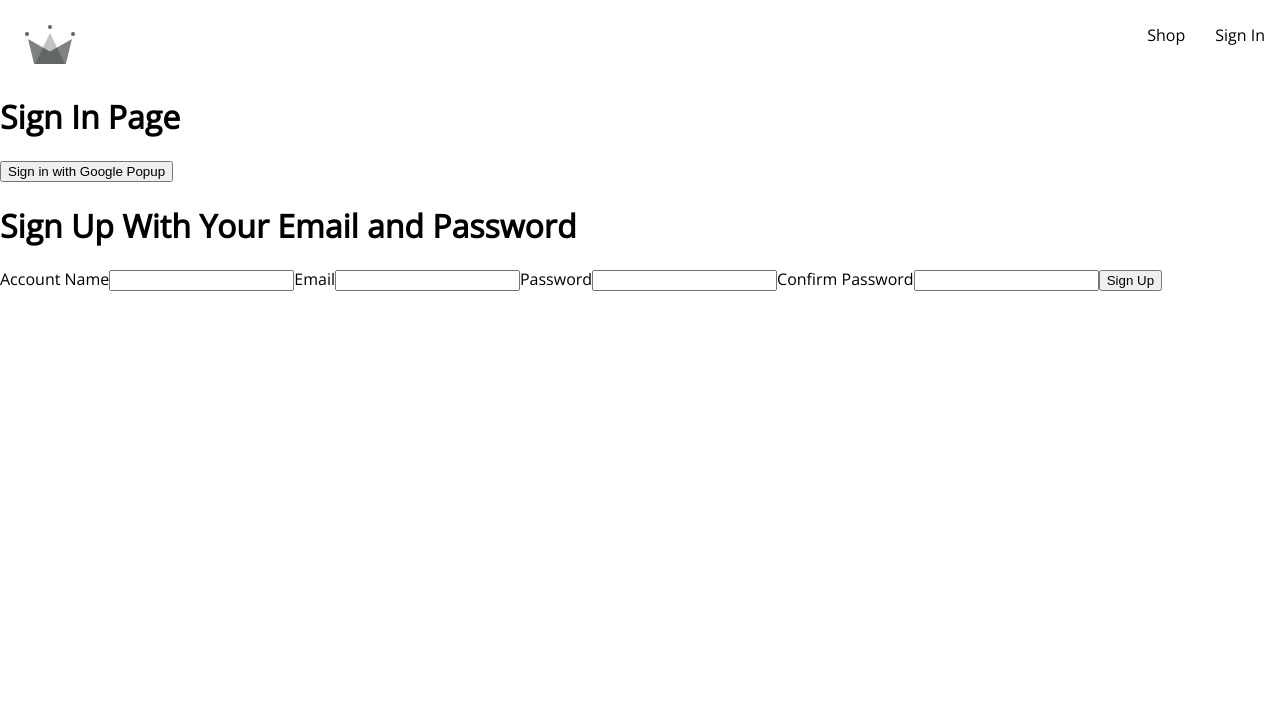
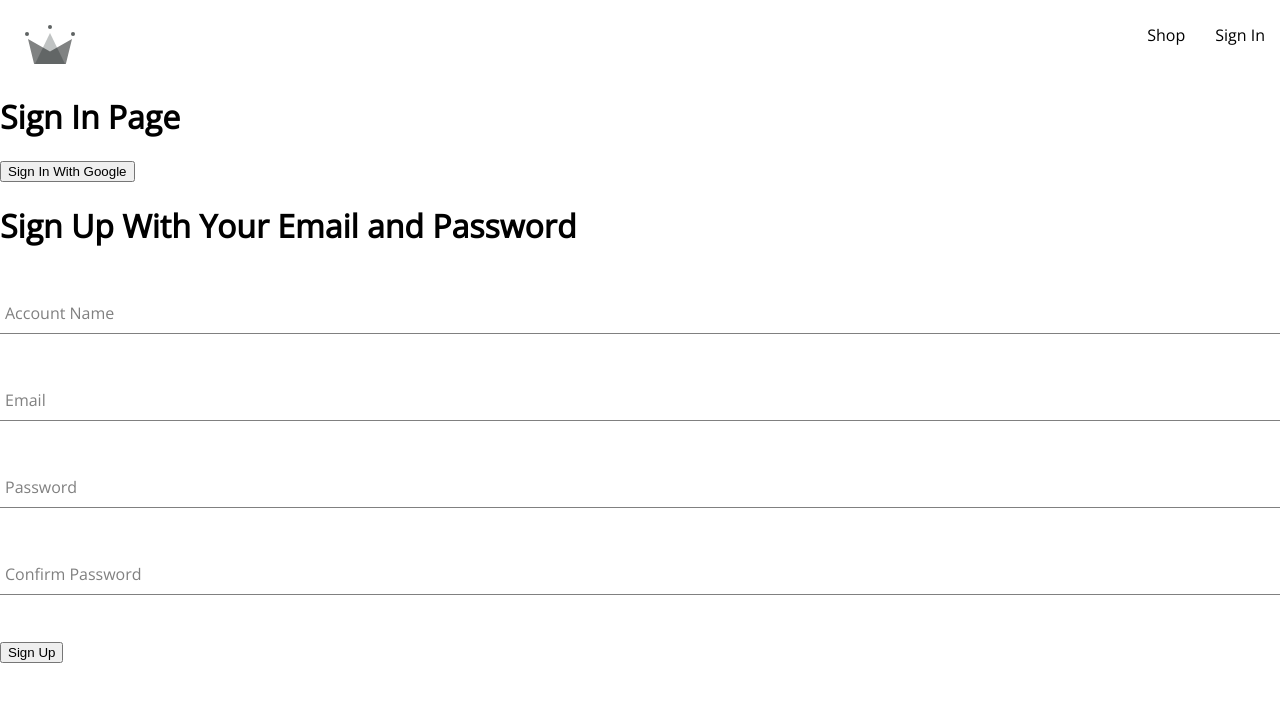
Before and after one commit to tduyphat/Drip_Store_E_Commerce, a React (Create React App) app: page /sign-in in a window 1280 px wide. Shown: the top 702 px of the page. Built offline with nearby package versions, Linux system fonts and the light colour scheme.

Commit message:
add sign in form

```diff
--- /dev/null
+++ b/src/components/form-input/form-input.component.jsx
@@ -0,0 +1,19 @@
+import './form-input.styles.scss'
+
+const FormInput = ({ label, inputOptions }) => {
+    return (
+        <div className="group">
+            <input className="form-input" {...inputOptions} />
+            {label && (
+                <label
+                    className={`${inputOptions.value.length ? 'shrink' : ''
+                        } form-input-label`}
+                >
+                    {label}
+                </label>
+            )}
+        </div>
+    )
+}
+
+export default FormInput;
--- /dev/null
+++ b/src/components/form-input/form-input.styles.scss
@@ -0,0 +1,54 @@
+$sub-color: grey;
+$main-color: black;
+
+@mixin shrinkLabel {
+  top: -14px;
+  font-size: 12px;
+  color: $main-color;
+}
+
+.group {
+  position: relative;
+  margin: 45px 0;
+
+  .form-input {
+    background: none;
+    background-color: white;
+    color: $sub-color;
+    font-size: 18px;
+    padding: 10px 10px 10px 5px;
+    display: block;
+    width: 100%;
+    border: none;
+    border-radius: 0;
+    border-bottom: 1px solid $sub-color;
+    margin: 25px 0;
+
+    &:focus {
+      outline: none;
+    }
+
+    &:focus~.form-input-label {
+      @include shrinkLabel();
+    }
+  }
+
+  input[type='password'] {
+    letter-spacing: 0.3em;
+  }
+
+  .form-input-label {
+    color: $sub-color;
+    font-size: 16px;
+    font-weight: normal;
+    position: absolute;
+    pointer-events: none;
+    left: 5px;
+    top: 10px;
+    transition: 300ms ease all;
+
+    &.shrink {
+      @include shrinkLabel();
+    }
+  }
+}
--- a/src/components/sign-up-form/sign-up-form.component.jsx
+++ b/src/components/sign-up-form/sign-up-form.component.jsx
@@ -1,4 +1,11 @@
 import { useState } from "react";
+
+import FormInput from "../form-input/form-input.component";
+
+import {
+    createAuthUserWithEmailAndPassword,
+    createUserDocumentFromAuth
+} from "../../utils/firebase/firebase.utils";
 
 const defaultFormFields = {
     displayName: '',
@@ -13,6 +20,32 @@ const SignUpForm = () => {
 
     console.log(formFields)
 
+    const resetFormFields = () => {
+        setFormFields(defaultFormFields)
+    }
+
+    const handleSubmit = async (event) => {
+        event.preventDefault()
+        if (password !== confirmPassword) {
+            alert('Password Does Not Match!')
+            return
+        }
+
+        try {
+            const { user } = await createAuthUserWithEmailAndPassword(email, password)
+            await createUserDocumentFromAuth(user, { displayName })
+            resetFormFields()
+        }
+
+        catch (error) {
+            if (error.code === 'auth/email-already-in-use') {
+                alert('Cannot Create User. Email Already In Use!')
+            } else {
+                console.log('ERROR ENCOUNTERED: ', error)
+            }
+        }
+    }
+
     const handleChange = (event) => {
         const { name, value } = event.target
 
@@ -22,18 +55,54 @@ const SignUpForm = () => {
     return (
         <div>
             <h1>Sign Up With Your Email and Password</h1>
-            <form onSubmit={() => { }}>
-                <label>Account Name</label>
-                <input type='text' required onChange={handleChange} name='displayName' value={displayName} />
+            <form onSubmit={handleSubmit}>
 
-                <label>Email</label>
-                <input type='email' required onChange={handleChange} name='email' value={email} />
+                <FormInput
+                    label="Account Name"
+                    inputOptions={{
+                        type: 'text',
+                        required: true,
+                        onChange: handleChange,
+                        name: 'displayName',
+                        value: displayName,
+                    }}
+                />
 
-                <label>Password</label>
-                <input type='password' required onChange={handleChange} name='password' value={password} />
 
-                <label>Confirm Password</label>
-                <input type='password' required onChange={handleChange} name='confirmPassword' value={confirmPassword} />
+                <FormInput
+                    label="Email"
+                    inputOptions={{
+                        type: 'email',
+                        required: true,
+                        onChange: handleChange,
+                        name: 'email',
+                        value: email,
+                    }}
+                />
+
+
+                <FormInput
+                    label="Password"
+                    inputOptions={{
+                        type: 'password',
+                        required: true,
+                        onChange: handleChange,
+                        name: 'password',
+                        value: password,
+                    }}
+                />
+
+
+                <FormInput
+                    label="Confirm Password"
+                    inputOptions={{
+                        type: 'password',
+                        required: true,
+                        onChange: handleChange,
+                        name: 'confirmPassword',
+                        value: confirmPassword,
+                    }}
+                />
                 <button type='submit'>Sign Up</button>
             </form>
         </div>
--- a/src/routes/sign-in/sign-in.component.jsx
+++ b/src/routes/sign-in/sign-in.component.jsx
@@ -1,6 +1,5 @@
 import {
     signInWithGooglePopup,
-    signInWithGoogleRedirect,
     createUserDocumentFromAuth,
 } from "../../utils/firebase/firebase.utils";
 
@@ -16,7 +15,7 @@ const SignIn = () => {
     return (
         <div>
             <h1>Sign In Page</h1>
-            <button onClick={logGoogleUser}>Sign in with Google Popup</button>
+            <button onClick={logGoogleUser}>Sign In With Google</button>
             <SignUpForm />
         </div>
     )
--- a/src/utils/firebase/firebase.utils.js
+++ b/src/utils/firebase/firebase.utils.js
@@ -3,7 +3,8 @@ import {
     getAuth,
     signInWithRedirect,
     signInWithPopup,
-    GoogleAuthProvider
+    GoogleAuthProvider,
+    createUserWithEmailAndPassword
 } from 'firebase/auth';
 import {
     getFirestore,
@@ -35,7 +36,9 @@ export const signInWithGoogleRedirect = () => signInWithRedirect(auth, googlePro
 
 export const db = getFirestore()
 
-export const createUserDocumentFromAuth = async (userAuth) => {
+export const createUserDocumentFromAuth = async (userAuth, additionalInformation = {}) => {
+    if (!userAuth) return
+
     const userDocRef = doc(db, 'users', userAuth.uid)
     console.log(userDocRef)
 
@@ -50,7 +53,8 @@ export const createUserDocumentFromAuth = async (userAuth) => {
             await setDoc(userDocRef, {
                 displayName,
                 email,
-                createAt
+                createAt,
+                ...additionalInformation,
             })
         } catch (error) {
             console.log('error creating the user', error.message)
@@ -58,3 +62,9 @@ export const createUserDocumentFromAuth = async (userAuth) => {
     }
     return userDocRef
 }
+
+export const createAuthUserWithEmailAndPassword = async (email, password) => {
+    if (!email || !password) return
+
+    return await createUserWithEmailAndPassword(auth, email, password)
+}
```
